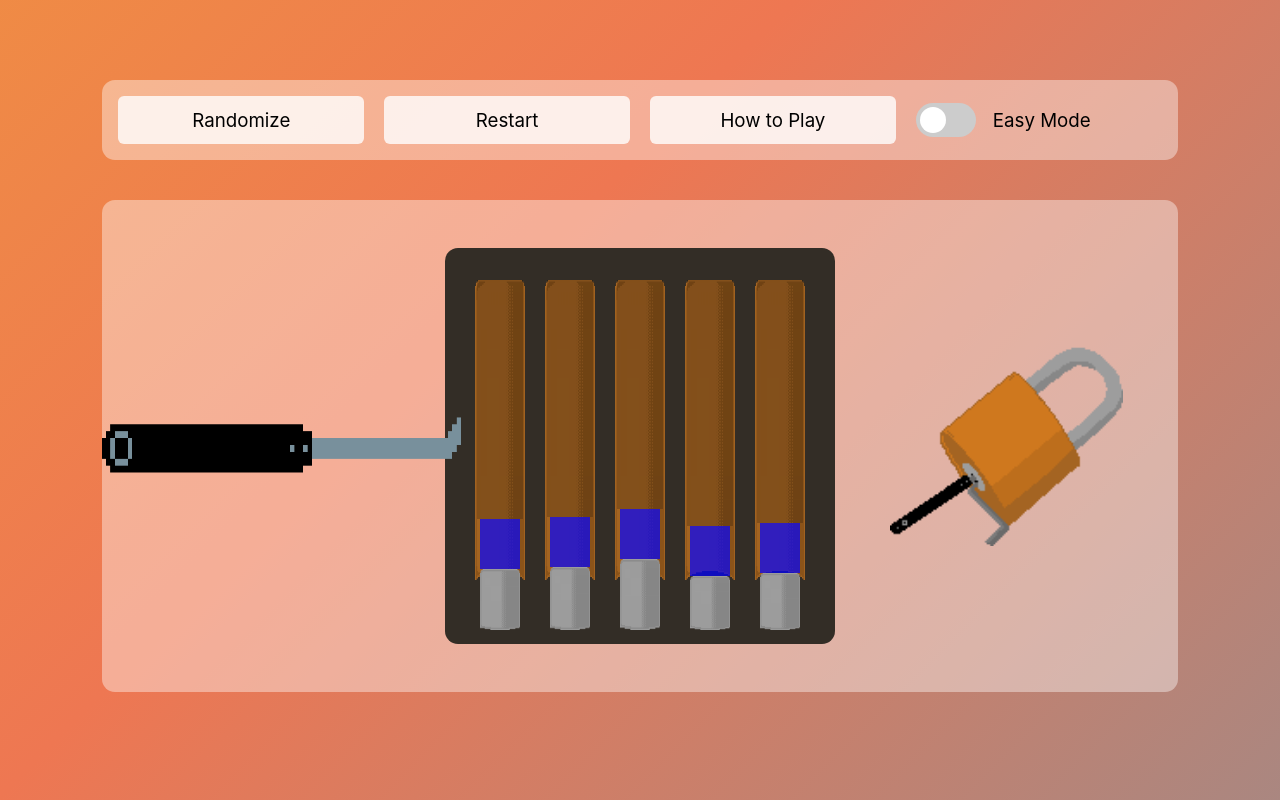
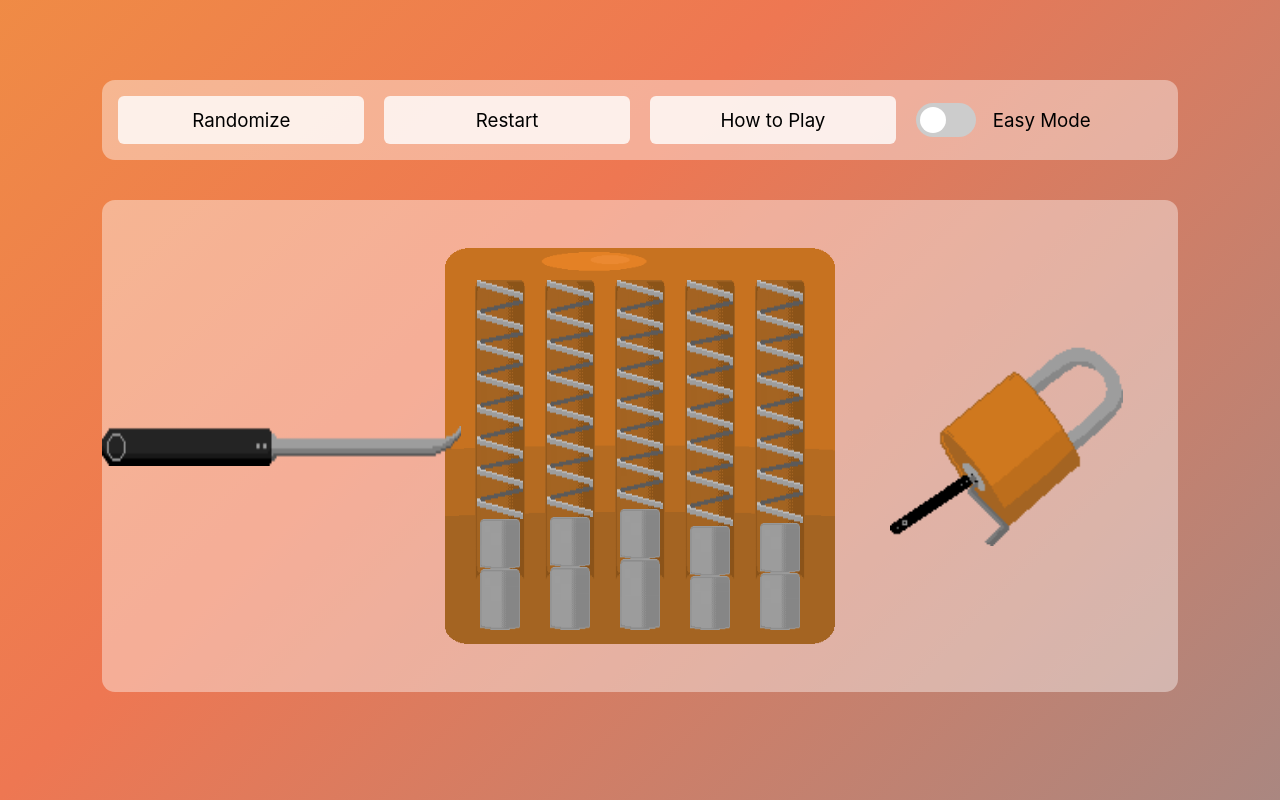
Before and after one commit to mbolinas/Lockpicking-Simulator, a plain HTML site: page index.html in a window 1280 px wide. Drawn offline with nearby package versions, Linux system fonts and the light colour scheme.

Commit message:
added new images

```diff
--- a/index.css
+++ b/index.css
@@ -58,7 +58,8 @@
 .lock_body{
     z-index: 1;
     margin-top: 0vh;
-    background-color: rgb(51, 45, 38);
+    background-image: url(lockbody_hardmode_cornered.png);
+    background-size: 100% 100%;
     border-radius: 13px;
     padding-top: 4vh;
     padding-bottom: 8vh;
@@ -74,7 +75,7 @@
 .image-lockpick{
     z-index: 2;
     position: absolute;
-    height: 8%;
+    height: 5%;
     width: 28%;
     left: 8vw;
     transition: left .3s, top .3s;
@@ -213,7 +214,8 @@ button:active{
 
 .spring{
     position: absolute;
-    background-color: rgba(0,0,0,.2);
+    background-image: url(spring.png);
+    background-size: 100% 100%;
     width: 46px;
     margin-left: 2px;
     margin-right: 2px;
@@ -221,7 +223,8 @@ button:active{
 }
 
 .hold-pin{
-    background-color: rgba(0,0,255,.7);
+    background-image: url(pin_resized.png);
+    background-size: 100% 100%;
     width: 40px;
     margin-left: 5px;
     margin-right: 5px;
@@ -244,7 +247,7 @@ button:active{
 .set-point{
     display: none;
     position: relative;
-    background-color: #00000022;
+    background-color: #00000000;
     margin-left: 10px;
     margin-right: 10px;
     width: 30px;
--- a/index.html
+++ b/index.html
@@ -44,7 +44,7 @@
             <div class='temp'></div>
             <div class='lock_body'></div>
             <img class='lock_status' src='./closed.png'/>
-                <img class='image-lockpick' src='./pick_2.1.png' alt='lockpick-img' />
+                <img class='image-lockpick' src='./pick_detailed.png' alt='lockpick-img' />
         </div>
     </div>
 
```
